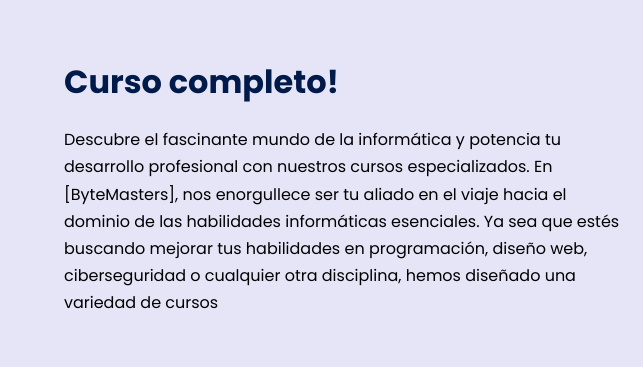
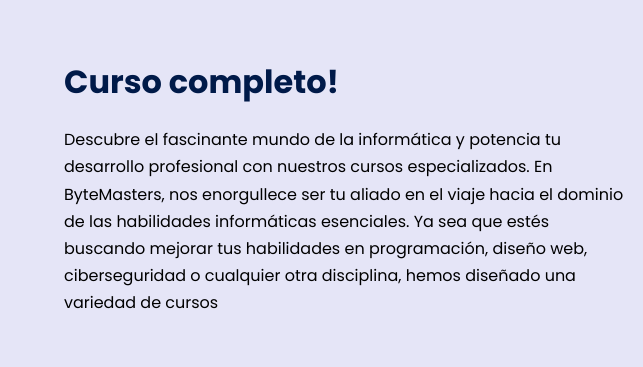
Before and after one commit to julianc789/ByteMasters, a plain HTML site: page index.html in a window 1280 px wide. Shown: the part 2340-2707 px from the top of the page, 0-643 px from the left. Drawn offline with Linux system fonts and the light colour scheme.

Commit message:
Update index.html

```diff
--- a/index.html
+++ b/index.html
@@ -145,7 +145,7 @@
                 <div class="knowledege__texts">
                     <h2 class="subtitle">Curso completo!</h2>
                     <p class="knowledge__paragraph">Descubre el fascinante mundo de la informática y potencia tu desarrollo profesional con nuestros cursos
-                        especializados. En [ByteMasters], nos enorgullece ser tu aliado en el viaje hacia el dominio de las habilidades informáticas
+                        especializados. En ByteMasters, nos enorgullece ser tu aliado en el viaje hacia el dominio de las habilidades informáticas
                         esenciales. Ya sea que estés buscando mejorar tus habilidades en programación, diseño web, ciberseguridad o cualquier otra disciplina,
                         hemos diseñado una variedad de cursos </a>
                 </div>
```
